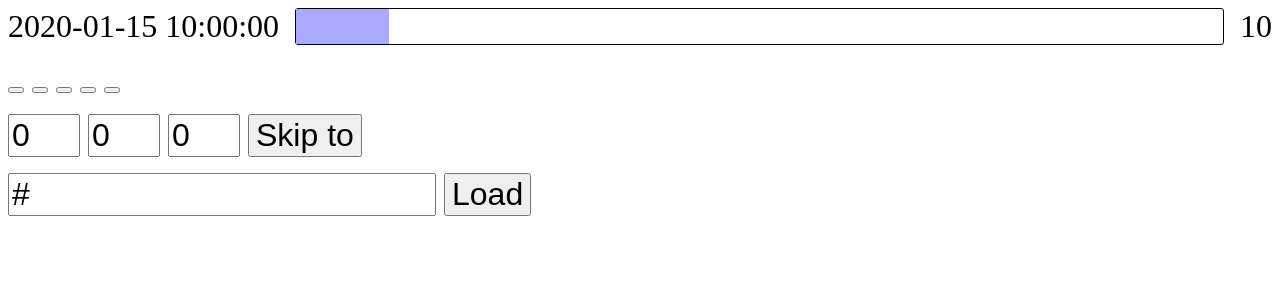
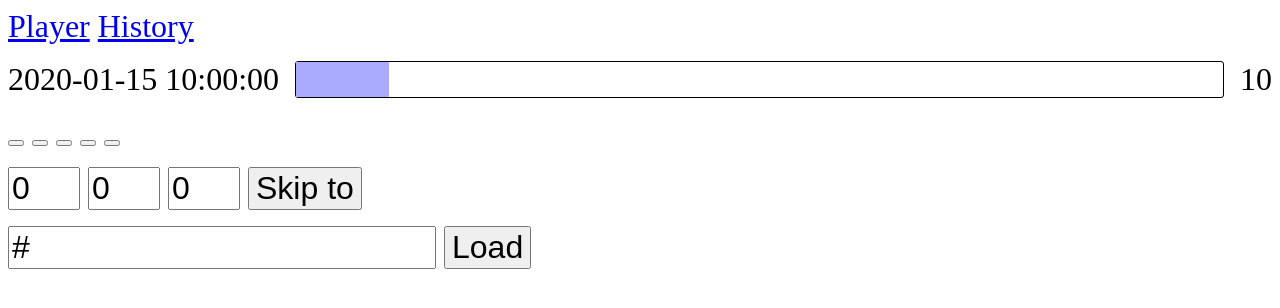
Before and after one commit to BenignBeppe/pi-video, a Flask app: template app/templates/player.html in a window 1280 px wide. Shown: the top 308 px of the page. Run offline with Flask 2, Linux system fonts and the light colour scheme; the template is opened without the code that fills it: most values are stand-ins (such as "Sample title", 1, 10 or a date in 2020); data that the repository does not hold is empty.

Commit message:
Add history page

```diff
--- a/app/__init__.py
+++ b/app/__init__.py
@@ -14,4 +14,5 @@ logging.basicConfig(format=log_format, level=logging.DEBUG)
 
 
 from app import player # noqa E402
+from app import history # noqa E402
 from app import models # noqa E402
--- a/app/player.py
+++ b/app/player.py
@@ -2,6 +2,8 @@ import logging
 import json
 from queue import Queue
 import math
+from datetime import datetime
+from datetime import timezone
 
 from flask import jsonify
 from flask import render_template
@@ -40,7 +42,7 @@ class Player:
 
     def _update_time(self, event):
         time = math.floor(self.get_time())
-        if time != 0  and time % 60 == 0:
+        if time != 0 and time % 60 == 0:
             # Save time every full minute.
             self._save_time(time)
 
@@ -49,8 +51,8 @@ class Player:
             # noticably.
             return
 
-        if player.get_duration():
-            progress = time / player.get_duration()
+        if _player.get_duration():
+            progress = time / _player.get_duration()
         else:
             progress = 0
         data = {
@@ -69,6 +71,7 @@ class Player:
             return
 
         video.time = time
+        video.last_played = datetime.now(timezone.utc)
         db.session.add(video)
         db.session.commit()
 
@@ -165,22 +168,23 @@ class Player:
         return self._make_time_string(self.get_time())
 
 
-player = Player()
+_player = Player()
 
 
+@app.route("/player")
 @app.route("/")
-def home():
-    time = player.get_time()
-    duration = player.get_duration()
+def player():
+    time = _player.get_time()
+    duration = _player.get_duration()
     if duration:
         progress = time / duration * 100
     else:
         progress = 0
-    page_url = player.page_url
+    page_url = _player.page_url
     if page_url is None:
         page_url = ""
-    time_string = player.get_time_string()
-    duration_string = player.get_duration_string()
+    time_string = _player.get_time_string()
+    duration_string = _player.get_duration_string()
     parameters = {
         "time": time_string,
         "duration": duration_string,
@@ -196,37 +200,37 @@ def load():
     if not page_url:
         abort(400, description="Missing required parameter 'url'.")
 
-    player.load(page_url)
-    return jsonify(duration=player.get_duration())
+    _player.load(page_url)
+    return jsonify(duration=_player.get_duration())
 
 
 @app.route("/play-pause", methods=["POST"])
 def play_pause():
-    player.play_pause()
+    _player.play_pause()
     return "", 200
 
 
 @app.route("/skip-back-long", methods=["POST"])
 def skip_back_long():
-    player.seek(LONG_SKIP * -1)
+    _player.seek(LONG_SKIP * -1)
     return "", 200
 
 
 @app.route("/skip-back-short", methods=["POST"])
 def skip_back_short():
-    player.seek(SHORT_SKIP * -1)
+    _player.seek(SHORT_SKIP * -1)
     return "", 200
 
 
 @app.route("/skip-forward-short", methods=["POST"])
 def skip_forward_short():
-    player.seek(SHORT_SKIP)
+    _player.seek(SHORT_SKIP)
     return "", 200
 
 
 @app.route("/skip-forward-long", methods=["POST"])
 def skip_forward_long():
-    player.seek(LONG_SKIP)
+    _player.seek(LONG_SKIP)
     return "", 200
 
 
@@ -237,7 +241,7 @@ def skip_to():
     seconds = request.form.get("seconds", 0, int)
 
     seconds += minutes * 60 + hours * 60 * 60
-    player.skip_to(seconds)
+    _player.skip_to(seconds)
     return "", 200
 
 
@@ -245,7 +249,7 @@ def skip_to():
 def events():
     logging.debug("Event connection opened.")
     queue = Queue()
-    player.event_queues.add(queue)
+    _player.event_queues.add(queue)
 
     def _events():
         try:
@@ -256,7 +260,7 @@ def events():
                 event_string = f"event: {event['type']}\ndata: {data}\n\n"
                 yield event_string.encode("utf-8")
         finally:
-            player.event_queues.discard(queue)
+            _player.event_queues.discard(queue)
             logging.debug("Event connection lost.")
 
     return Response(_events(), mimetype="text/event-stream")
--- /dev/null
+++ b/app/static/css/base.css
@@ -0,0 +1,9 @@
+body {
+    font-size: 200%;
+    display: grid;
+    gap: 0.5em;
+}
+
+* {
+    font-size: inherit;
+}
--- a/app/static/css/player.css
+++ b/app/static/css/player.css
@@ -1,13 +1,3 @@
-body {
-    font-size: 200%;
-    display: grid;
-    gap: 0.5em;
-}
-
-* {
-    font-size: inherit;
-}
-
 .two-digits {
     width: 2em;
 }
--- /dev/null
+++ b/app/templates/base.html
@@ -0,0 +1,17 @@
+<!doctype html>
+<html>
+    <head>
+        <title>Pi-video</title>
+        <link rel="stylesheet" href="{{ url_for('static', filename='fontawesome-free-6.2.0-web/css/all.css') }}" />
+        <link rel="stylesheet" href="{{ url_for('static', filename='css/base.css') }}" />
+        {% block styles %}{% endblock %}
+        {% block scripts %}{% endblock %}
+    </head>
+    <body>
+        <nav>
+            <a href="{{ url_for('player') }}">Player</a>
+            <a href="{{ url_for('history') }}">History</a>
+        </nav>
+        {% block content %}{% endblock %}
+    </body>
+</html>
--- a/app/templates/player.html
+++ b/app/templates/player.html
@@ -1,11 +1,14 @@
-<!doctype html>
-<html>
-  <head>
+{% extends "base.html" %}
+
+{% block styles %}
+<link rel="stylesheet" href="{{ url_for('static', filename='css/player.css') }}" />
+{% endblock %}
+
+{% block scripts %}
 <script defer src="{{ url_for('static', filename='js/player.js')}}"></script>
-    <script defer src="{{ url_for('static', filename='fontawesome-free-6.2.0-web/js/all.js')}}"></script>
-    <link href="static/css/player.css" rel="stylesheet">
-  </head>
-  <body>
+{% endblock %}
+
+{% block content %}
 <div class="time">
     <span class="current-time">{{ time }}</span>
     <div class="progress-container">
@@ -41,5 +44,4 @@
     <input id="page-url" type="text" value="{{ page_url }}" placeholder="Page URL" autocomplete="on">
     <button class="load">Load</button>
 </div>
-  </body>
-</html>
+{% endblock %}
```
Also changed, not shown: app/history.py (added, +10 -0 lines), app/models.py (+10 -3 lines), app/static/css/history.css (added, +8 -0 lines), app/templates/history.html (added, +21 -0 lines), migrations/versions/f2363b28258c_.py (added, +28 -0 lines). Lines whose indentation alone changed are shown as unchanged.
